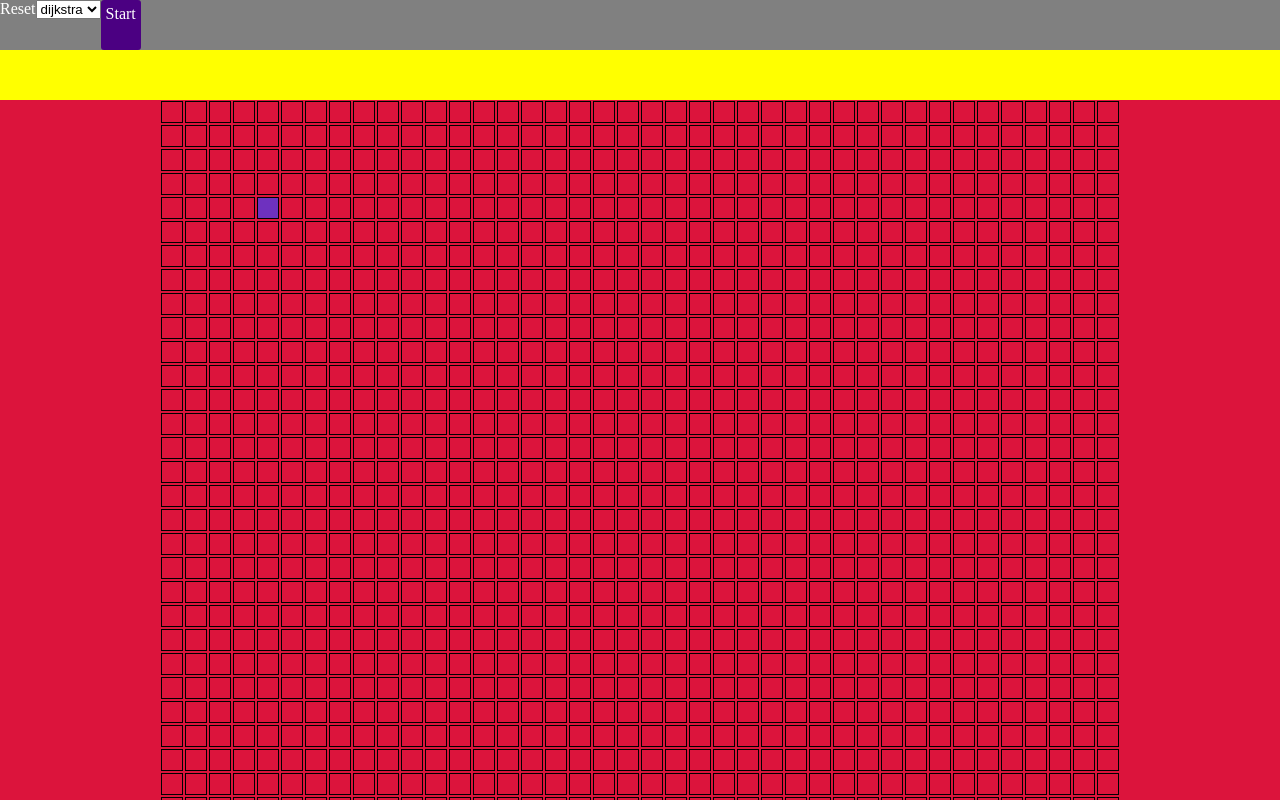
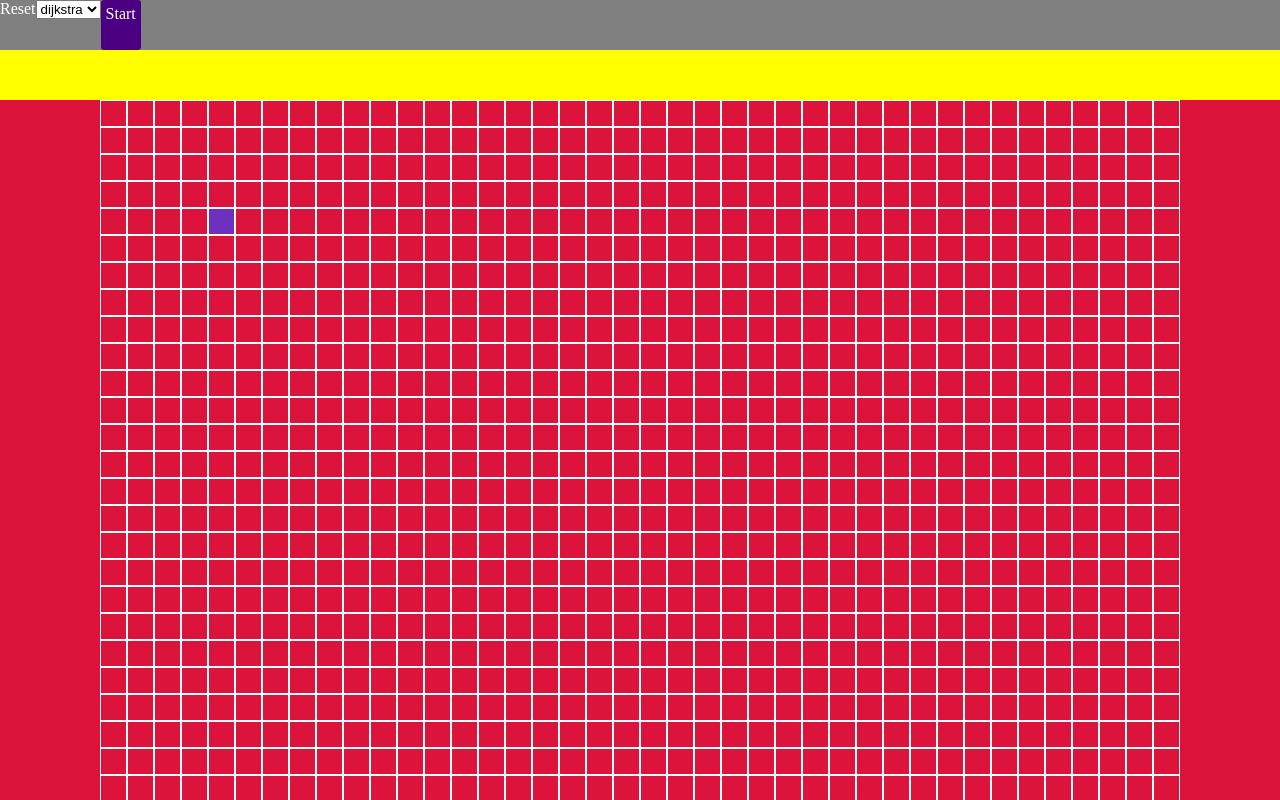
Before and after one commit to yaroslavkhudchenko/pathfinder-algorithms-visualizer, a React (Create React App) app: page / in a window 1280 px wide. Shown: the top 800 px of the page. Built offline with nearby package versions, Linux system fonts and the light colour scheme.

Commit message:
wokring on resposive coloring

```diff
--- a/src/algorithms/dijkstra-alg.js
+++ b/src/algorithms/dijkstra-alg.js
@@ -37,10 +37,12 @@ function getUnvisitedNeighbors(node, grid) {
   const neighbors = [];
   const {column, row} = node;
 
-  row > 0 ? neighbors.push(grid[row - 1][column]) : console.log('z')
-  row < (grid.length - 1) ? neighbors.push(grid[row + 1][column]): console.log('z')
-  column > 0 ? neighbors.push(grid[row][column - 1]) : console.log('z')
-  column < (grid[0].length - 1) ? neighbors.push(grid[row][column + 1]) : console.log('z')
+
+
+  row > 0 ? neighbors.push(grid[row - 1][column]) : null
+  row < (grid.length - 1) ? neighbors.push(grid[row + 1][column]): null
+  column > 0 ? neighbors.push(grid[row][column - 1]) : null
+  column < (grid[0].length - 1) ? neighbors.push(grid[row][column + 1]) : null
 
   return neighbors.filter(neighbor => !neighbor.isVisited);
 }
--- a/src/components/App.js
+++ b/src/components/App.js
@@ -24,15 +24,16 @@ export default class App extends Component {
 			// selectedTool: null,
 			// reseting:false,
 			startAlgorithm() {
+				this.state.resetGrid()
 				// avoid multiple start
-				if(this.isStarted)return;
+				// if(this.isStarted)return; //////////////////
 				if (document.getElementById(`node-${this.state.targetNode.row}-${this.state.targetNode.column}`).classList.contains('singleNode-visited'))return;
-
+				console.log('START ALGORITHM')
 				this.isStarted = true;
 
 				// console.log('state nodesssssssssss')
 				// console.log(this.state.nodes)
-
+				console.log("START ALGORITHM")
 				const visitedNodesInOrder = dijkstra(
 					this.state.nodes,
 					this.state.nodes[this.state.startNode.row][
@@ -49,10 +50,56 @@ export default class App extends Component {
 						this.state.targetNode.column
 					]
 				);
-
+		//		if (this.mousePressed)return;
 				this.animateAlgorithm(visitedNodesInOrder, shortestPathNodesInOrder);
 			},
+			startAlgorithmQuick() {
+				const visitedNodesInOrder = dijkstra(
+					this.state.nodes,
+					this.state.nodes[this.state.startNode.row][
+					this.state.startNode.column
+					],
+					this.state.nodes[this.state.targetNode.row][
+					this.state.targetNode.column
+					]
+				);
+				const shortestPathNodesInOrder = getNodesInShortestPathOrder(
+					this.state.nodes[this.state.targetNode.row][
+					this.state.targetNode.column
+					]
+				);
+
+
+				///////////////////////////wwwwwwwwwwwwwwwwww
+				for (let i = 0; i <= visitedNodesInOrder.length; i++) {
+					if (i === visitedNodesInOrder.length) {
+						for (let i = 0; i < shortestPathNodesInOrder.length; i++) {
+							// console.log('shortes for loop')
+							// setTimeout(() => {
+							// console.log( document.getElementById(`node-${shortestPathNodesInOrder[i].row}-${shortestPathNodesInOrder[i].column}`))
+							document.getElementById(`node-${shortestPathNodesInOrder[i].row}-${shortestPathNodesInOrder[i].column}`).style.backgroundColor = '#ffeb3b';
+							// }, i * 7);
+
+						}
+						return;
+					}
+					// setTimeout(() => {
+						// colored visited nodes
+						const node = visitedNodesInOrder[i];
+						document.getElementById(`node-${node.row}-${node.column}`).classList.toggle('singleNode-visited');
+					// }, 3 * i);
+
+				}
+
+				/////////////////
+
+
+
+
+
+			},
 			resetGrid() {
+				console.log('reset')
 				// console.log('reset grid start')
 				// console.log(this.isStarted);
 				if(this.isStarted)return;
@@ -81,7 +128,7 @@ export default class App extends Component {
 
 				}
 				//setTimeout(() => {
-					this.setState({
+					/* this.setState({
 						startNode: {
 							row: 4,
 							column: 4
@@ -90,7 +137,7 @@ export default class App extends Component {
 							row: 30,
 							column: 35
 						}
-					})
+					}) */
 				//}, 1000);
 
 
@@ -135,9 +182,9 @@ export default class App extends Component {
 				}
 			},
 			downMouse(e) {
-				console.log('onMouseDown')
-				console.log(e)
-				console.log(e.target)
+				// console.log('onMouseDown')
+				// console.log(e)
+				// console.log(e.target)
 
 
 				if (this.isStarted) return;
@@ -176,12 +223,9 @@ export default class App extends Component {
 
 			moveOver(e) {
 				if(!this.mousePressed)return;
-				//console.log(e.target)
-				//console.log('onmouseover')
-				//return;
 					let current;
-					//e.persist()
-					//console.log('dragover')
+					this.state.resetGrid();
+					this.state.startAlgorithmQuick();
 					console.log(e.target.getAttribute("row") * 1, e.target.getAttribute("rcolumnow") * 1)
 					if (this.state.currentDrag === 'start') {
 						current = 'start'
@@ -198,10 +242,6 @@ export default class App extends Component {
 							column: e.target.getAttribute("column") * 1
 						}
 					}
-
-
-				//	console.log(this.startN)
-					//console.log(this.targetN)
 					setTimeout(() => {
 
 						if(current === 'start') {
@@ -214,72 +254,29 @@ export default class App extends Component {
 							})
 						}
 					}, 1000);
-
-
-			//	console.log(this.state.startNode.row)
 			},
 			upMouse(e) {
-				console.log('on drop playground')
-				console.log(e.target)
-
-				alert('onMouseUp ->>>>>>>>>>>>>>>>>>>>>>>>>>>>>>>>>>>>>>>>>>>>>>>>>>>>>>>>>>>>>>>>>>>>>>>>>>>>>>>>>>>>>>>>>>>>>>>>>>>>>>>>>>>>>>>>>>>>>>>>>')
-				/* for (let i = 0; i < nodes.length; i++) {
-					for (let j = 0; j < nodes[i].length; j++) {
-						nodes[i][j].distance = Infinity;
-						nodes[i][j].isVisited = false;
-					}
-
-				}  */
-				console.log(e.target)
-				console.log('drag drop')
+				console.log('on upMouse playground')
 				if (this.state.currentDrag === 'start') {
 					this.setState({
-						startNode: {
-							row: e.target.getAttribute("row") * 1,
-							column: e.target.getAttribute("column") * 1
-						}
+						 startNode: this.startN
 					})
 				} else if (this.state.currentDrag === 'target') {
 					this.setState({
-						targetNode: {
-							row: e.target.getAttribute("row") * 1,
-							column: e.target.getAttribute("column") * 1
-						}
+						targetNode: this.targetN
 					})
 				}
-				//alert('here')
 				this.mousePressed = false;
-			},
-			setGridSize() {
-
-				let row = document.querySelector(".rowNumber").value;
-				let column = document.querySelector(".columnNumber").value;
-
-				// create nodes array + choose start and target nodes
-				let nodes = [];
-				for (let i = 0; i < column; i++) {
-					nodes.push([]); // push array to display row
-					for (let j = 0; j < row; j++) {
-						nodes[i].push({
-							column: j,
-							row: i,
-							key: shortid.generate(),
-							distance: Infinity
-						}); // target node
-						//}
-					}
-				}
-				this.setState({ nodes });
 			},
 		};
 		this.state.startAlgorithm = this.state.startAlgorithm.bind(this);
 		this.state.setNodes = this.state.setNodes.bind(this);
-		this.state.setGridSize = this.state.setGridSize.bind(this);
 		this.state.resetGrid = this.state.resetGrid.bind(this);
 		this.state.selectTool = this.state.selectTool.bind(this);
 		this.state.downMouse = this.state.downMouse.bind(this);
 		this.state.moveOver = this.state.moveOver.bind(this);
 		this.state.upMouse = this.state.upMouse.bind(this);
+		this.state.startAlgorithmQuick = this.state.startAlgorithmQuick.bind(this);
 		this.isStarted = false;
 		this.selectedTool = 'target';
 		this.startN = this.state.startNode;
@@ -325,6 +322,9 @@ export default class App extends Component {
 			}, 3 * i);
 
 		}
+
+
+
 	}
 
 	// draw line from start to target
--- a/src/index.scss
+++ b/src/index.scss
@@ -38,15 +38,26 @@ body,html {
   justify-content: center;
 }
 .singleNode {
-  border: 1px solid;
-  width: 20px;
-  height: 20px;
-  margin: 1px;
-  min-width: 20px;
-  min-height: 20px;
+  border: 1px solid white;
+  width: 25px;
+  height: 25px;
+  /* margin: 1px; */
+  min-width: 24px;
+  min-height: 25px;
 }
 .singleNode-visited {
-  animation-name: visitedAnimation;
+  /* animation-name: visitedAnimation;
+  animation-duration: 1s;
+  animation-timing-function: ease-in;
+  animation-delay: 0;
+  animation-direction: alternate;
+  animation-iteration-count: 1;
+  animation-fill-mode: backwards;
+  animation-play-state: running; */
+  background:navy;
+}
+.singleNode-visited-animation {
+animation-name: visitedAnimation;
   animation-duration: 1s;
   animation-timing-function: ease-in;
   animation-delay: 0;
@@ -54,7 +65,6 @@ body,html {
   animation-iteration-count: 1;
   animation-fill-mode: backwards;
   animation-play-state: running;
-  background:navy;
 }
 .row {
   display: flex;
```
